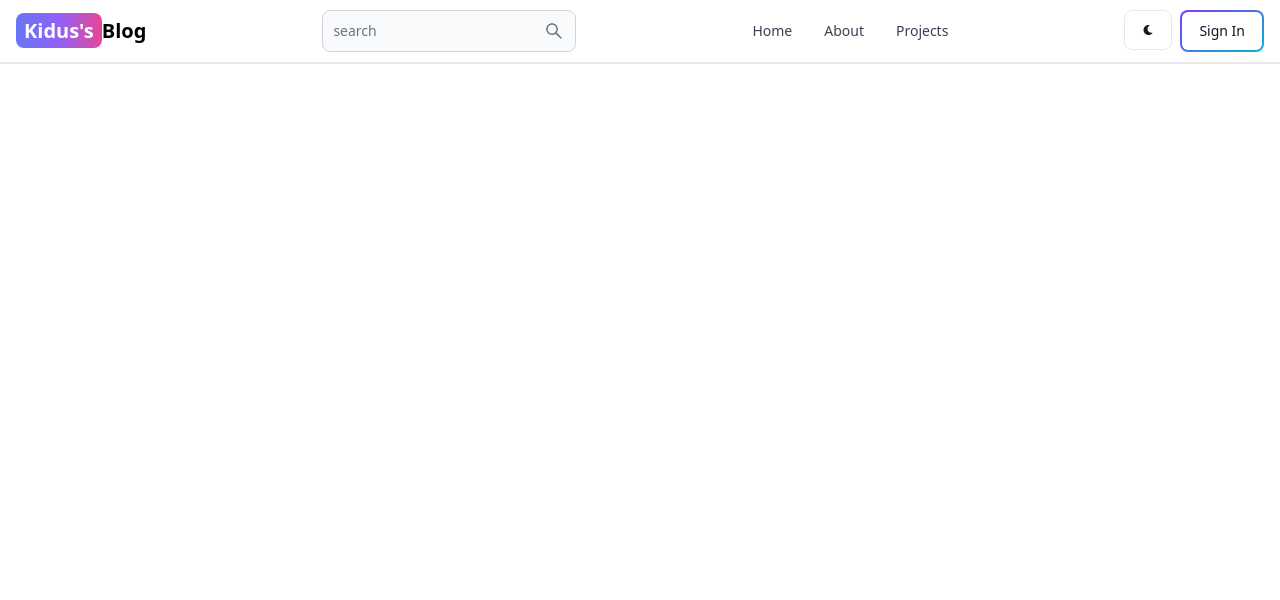
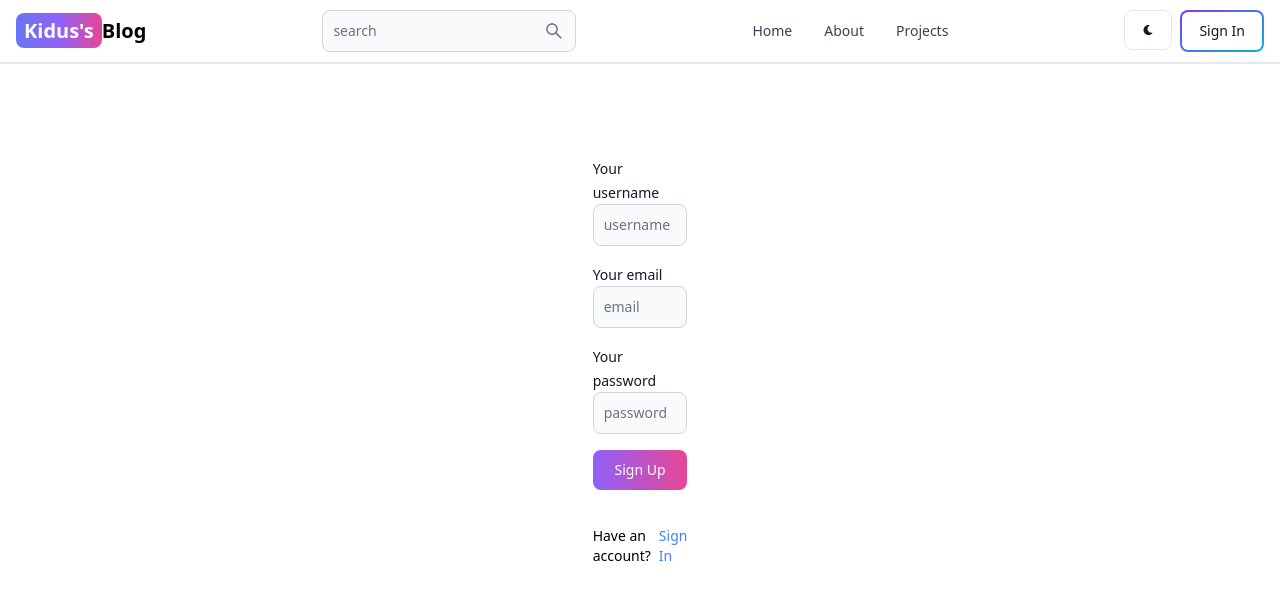
Before and after one commit to poseidon2022/MERN-Blog, a React (Create React App) app in the folder frontend/: page /sign-up in a window 1280 px wide. Shown: the top 600 px of the page. Built offline with nearby package versions, Linux system fonts and the light colour scheme.

Commit message:
sign up pafe

```diff
--- a/frontend/src/Pages/Signup.js
+++ b/frontend/src/Pages/Signup.js
@@ -1,3 +1,33 @@
+import {Label, TextInput, Button} from "flowbite-react"
+import {Link} from "react-router-dom"
 export default function Signup() {
-    <div>Signup</div>
+    return (
+        <div className = "mt-20">
+            <div className = "flex p-3 mx-auto flex-col lg:items-center lg:w-10">
+                <div>
+                    <form className="flex flex-col gap-4">
+                        <div>
+                           <Label value = "Your username"></Label>
+                           <TextInput type = "text" placeholder = "username" id = "username" />
+                        </div>
+                        <div>
+                           <Label value = "Your email"></Label>
+                           <TextInput type = "text" placeholder = "email" id = "email" />
+                        </div>
+                        <div>
+                           <Label value = "Your password"></Label>
+                           <TextInput type = "text" placeholder = "password" id = "password" />
+                        </div>
+                        <Button gradientDuoTone = "purpleToPink" type = "submit">
+                            Sign Up
+                        </Button>
+                        <div className="flex gap-2 text-sm mt-5">
+                            <span>Have an account? </span>
+                            <Link to = "/sign-in" className = "text-blue-500">Sign In</Link>
+                        </div>
+                    </form>
+                </div>
+            </div>
+        </div>
+    )
 }
```
